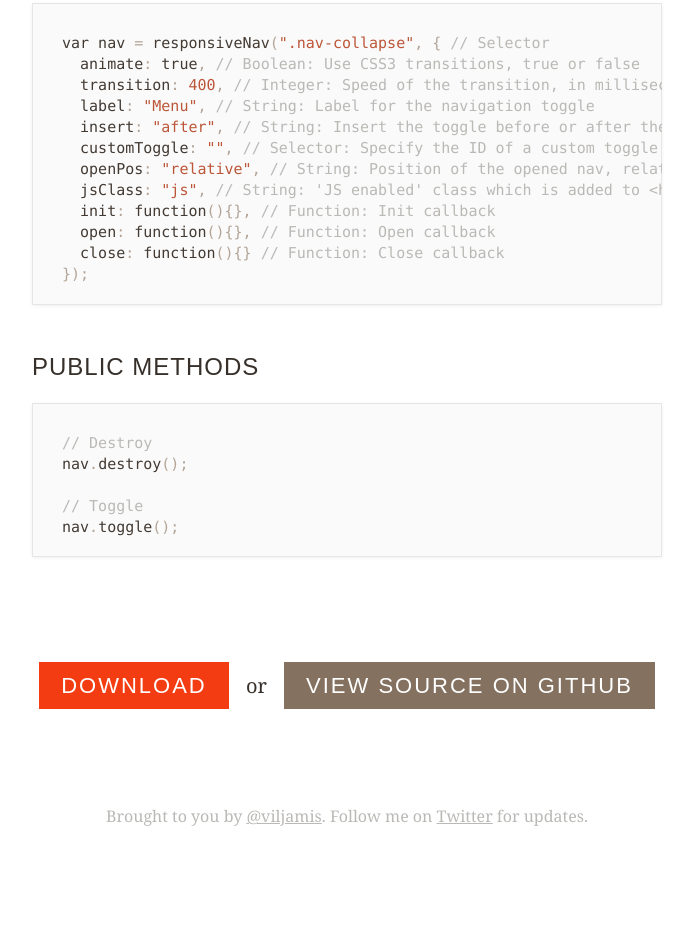
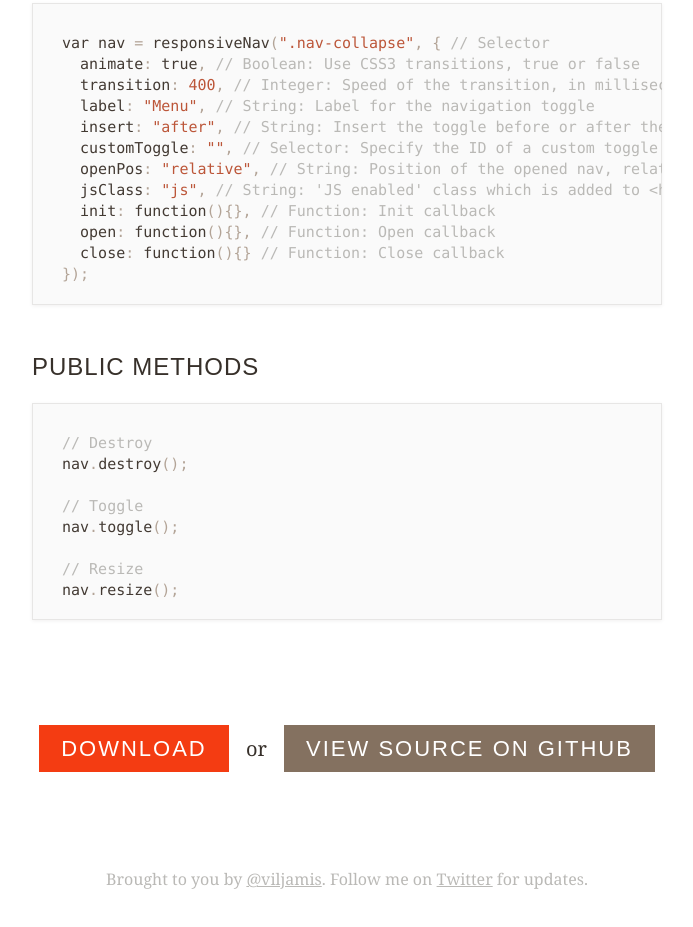
Before and after one commit to arielsalminen/responsive-nav.js, a plain HTML site: page index.html in a window 1280 px wide. Shown: the part 3500-4427 px from the top of the page, without its empty margins (293-986 px from the left). Drawn offline with Linux system fonts and the light colour scheme.

Commit message:
Adds resize method

```diff
--- a/index.html
+++ b/index.html
@@ -110,6 +110,9 @@ nav.destroy();
 
 // Toggle
 nav.toggle();
+
+// Resize
+nav.resize();
 </code></pre>
 </div>
 
```
